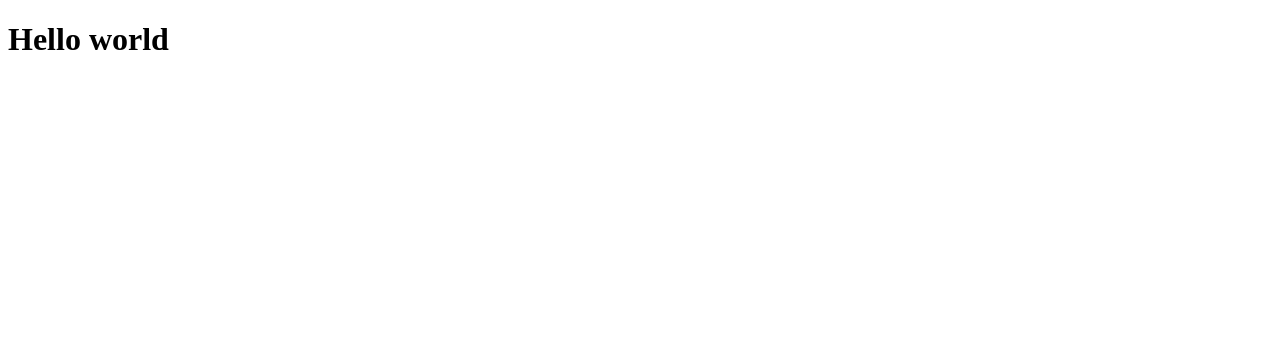
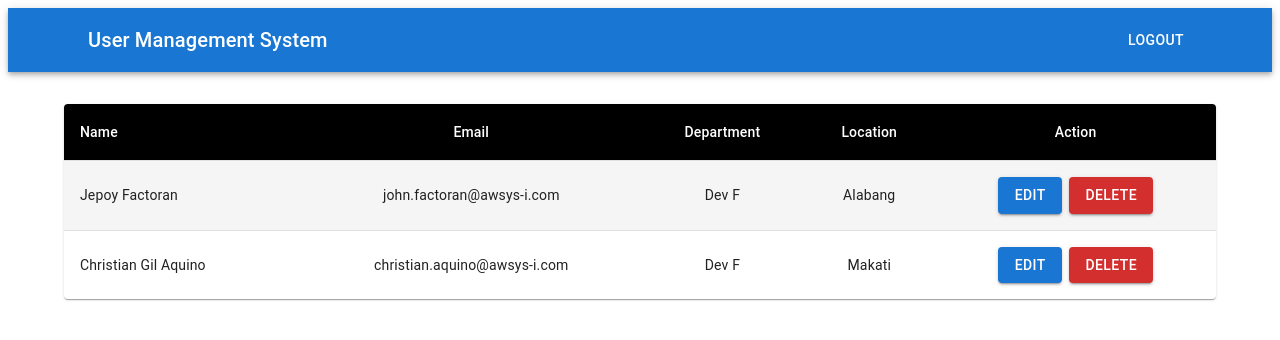
Before and after one commit to JepoySanity/react-refresher, a React (Create React App) app: page / in a window 1280 px wide. Shown: the top 340 px of the page. Built offline with nearby package versions, Linux system fonts and the light colour scheme.

Commit message:
home page component

```diff
--- a/package.json
+++ b/package.json
@@ -5,6 +5,7 @@
   "dependencies": {
     "@emotion/react": "^11.10.4",
     "@emotion/styled": "^11.10.4",
+    "@mui/icons-material": "^5.10.3",
     "@mui/material": "^5.10.4",
     "@testing-library/jest-dom": "^5.16.5",
     "@testing-library/react": "^13.4.0",
--- a/src/App.js
+++ b/src/App.js
@@ -1,6 +1,14 @@
+import Header from "./Layouts/Header"
+import Footer from "./Layouts/Footer"
+import Home from "./Pages/Home"
+
 function App() {
   return (
-    <h1>Hello world</h1>
+    <>
+    <Header/>
+      <Home/>
+    <Footer/>
+    </>
   );
 }
 
--- /dev/null
+++ b/src/Layouts/Footer/index.jsx
@@ -0,0 +1,9 @@
+import React from 'react'
+
+const index = () => {
+  return (
+    <div></div>
+  )
+}
+
+export default index
--- /dev/null
+++ b/src/Layouts/Header/index.jsx
@@ -0,0 +1,24 @@
+import * as React from 'react';
+import Container from '@mui/material/Container';
+import AppBar from '@mui/material/AppBar';
+import Box from '@mui/material/Box';
+import Toolbar from '@mui/material/Toolbar';
+import Typography from '@mui/material/Typography';
+import Button from '@mui/material/Button';
+
+export default function index() {
+  return (
+    <Box sx={{ flexGrow: 1 }}>
+      <AppBar position="static">
+        <Container>
+          <Toolbar>
+            <Typography variant="h6" component="div" sx={{ flexGrow: 1 }}>
+              User Management System
+            </Typography>
+            <Button color="inherit">Logout</Button>
+          </Toolbar>
+        </Container>
+      </AppBar>
+    </Box>
+  );
+}
--- /dev/null
+++ b/src/Pages/Home/index.jsx
@@ -0,0 +1,84 @@
+import * as React from 'react';
+import Box from '@mui/material/Box';
+import Button from '@mui/material/Button';
+import Container from '@mui/material/Container';
+import { styled } from '@mui/material/styles';
+import Table from '@mui/material/Table';
+import TableBody from '@mui/material/TableBody';
+import TableCell, { tableCellClasses } from '@mui/material/TableCell';
+import TableContainer from '@mui/material/TableContainer';
+import TableHead from '@mui/material/TableHead';
+import TableRow from '@mui/material/TableRow';
+import Paper from '@mui/material/Paper';
+
+const StyledTableCell = styled(TableCell)(({ theme }) => ({
+  [`&.${tableCellClasses.head}`]: {
+    backgroundColor: theme.palette.common.black,
+    color: theme.palette.common.white,
+  },
+  [`&.${tableCellClasses.body}`]: {
+    fontSize: 14,
+  },
+}));
+
+const StyledTableRow = styled(TableRow)(({ theme }) => ({
+  '&:nth-of-type(odd)': {
+    backgroundColor: theme.palette.action.hover,
+  },
+  // hide last border
+  '&:last-child td, &:last-child th': {
+    border: 0,
+  },
+}));
+
+function createData(name, email, department, location, id) {
+  return { name, email, department, location, id };
+}
+
+const rows = [
+  createData('Jepoy Factoran', 'john.factoran@awsys-i.com', 'Dev F', 'Alabang'),
+  createData('Christian Gil Aquino', 'christian.aquino@awsys-i.com', 'Dev F', 'Makati'),
+];
+
+export default function index() {
+  return (
+    <Box sx={{ mt:4 }}>
+      <Container>
+        <TableContainer component={Paper}>
+          <Table sx={{ minWidth: 700 }} aria-label="customized table">
+            <TableHead>
+              <TableRow>
+                <StyledTableCell>Name</StyledTableCell>
+                <StyledTableCell align="center">Email</StyledTableCell>
+                <StyledTableCell align="center">Department</StyledTableCell>
+                <StyledTableCell align="center">Location</StyledTableCell>
+                <StyledTableCell align="center">Action</StyledTableCell>
+              </TableRow>
+            </TableHead>
+            <TableBody>
+              {rows.map((row) => (
+                <StyledTableRow key={row.name}>
+                  <StyledTableCell component="th" scope="row">
+                    {row.name}
+                  </StyledTableCell>
+                  <StyledTableCell align="center">{row.email}</StyledTableCell>
+                  <StyledTableCell align="center">{row.department}</StyledTableCell>
+                  <StyledTableCell align="center">{row.location}</StyledTableCell>
+                  <StyledTableCell align="center">
+                    <Button variant="contained">
+                      edit
+                    </Button>
+                    &ensp;
+                    <Button variant="contained" color="error">
+                      delete
+                    </Button>
+                  </StyledTableCell>
+                </StyledTableRow>
+              ))}
+            </TableBody>
+          </Table>
+        </TableContainer>
+      </Container>
+    </Box>
+  );
+}
```
Also changed, not shown: 1 other file (tests, documents, lock files or other folders).
